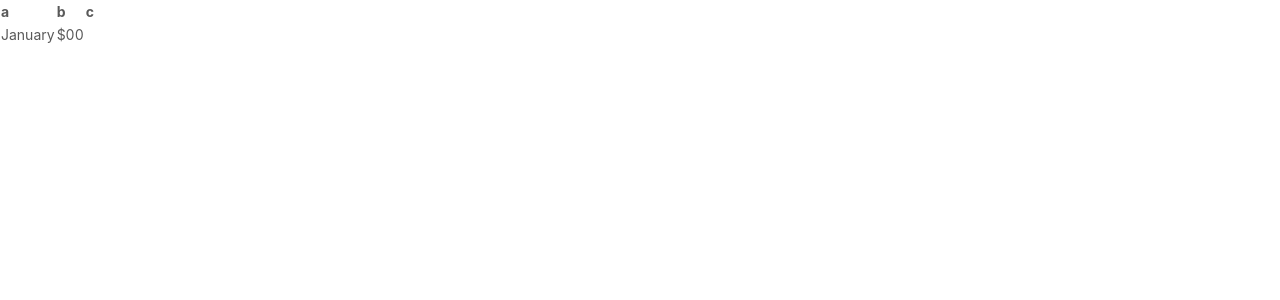
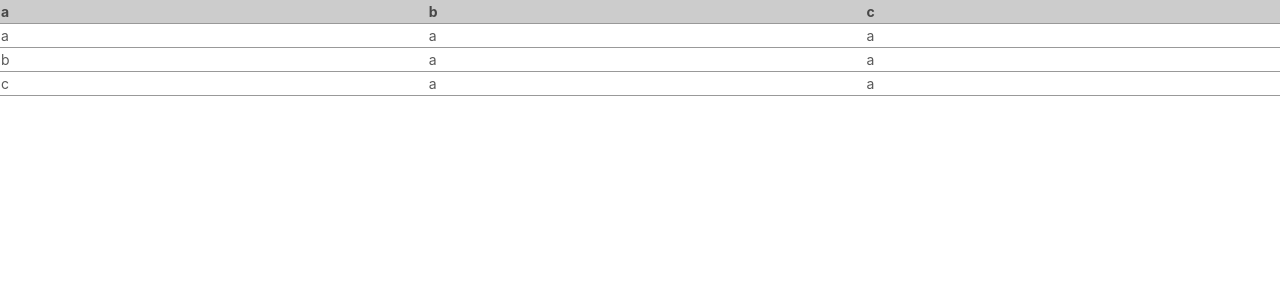
Before and after one commit to MasonEast/table-mason, a React app: page / in a window 1280 px wide. Shown: the top 300 px of the page. Built offline with nearby package versions, Linux system fonts and the light colour scheme.

Commit message:
body组件基础开发

```diff
--- a/config/webpack.config.js
+++ b/config/webpack.config.js
@@ -9,7 +9,6 @@ const TerserPlugin = require('terser-webpack-plugin')
 const CopyWebpackPlugin = require('copy-webpack-plugin')
 // const WebpackParallelUglifyPlugin = require('webpack-parallel-uglify-plugin')
 const ISDEV = process.env.NODE_ENV === 'development'
-console.log(ISDEV)
 
 const getPath = (_path) => {
     return path.resolve(__dirname, _path)
@@ -46,7 +45,6 @@ module.exports = {
                         loader: MiniCssExtractPlugin.loader,    //使用了该loader就不要再用style-loader了
                         options: {                              //配置在开发环境下， css发生变化也可以热更新，方便开发
                             hmr: ISDEV,
-                            reloadAll: true,
                         },
                     },
                     // 'style-loader',
@@ -143,6 +141,11 @@ module.exports = {
         new CopyWebpackPlugin([                         // 拷贝生成的文件到dist目录 这样每次不必手动去cv
             { from: 'config/static', to: 'static' }
         ]),
+
+        new MiniCssExtractPlugin({
+            filename: ISDEV ? '[name].css' : '[name].[hash].css',
+            chunkFilename: ISDEV ? '[id].css' : '[id].[hash].css'
+        }),
     ],
     resolve: {
         alias: {                                        //设置别名
--- a/config/webpack.prod.js
+++ b/config/webpack.prod.js
@@ -29,10 +29,7 @@ module.exports = WebpackMerge(webpackConfig, {
             to: path.resolve(__dirname, '../dist')
         }]),
         new CleanWebpackPlugin(),
-        new MiniCssExtractPlugin({
-            filename: ISDEV ? '[name].css' : '[name].[hash].css',
-            chunkFilename: ISDEV ? '[id].css' : '[id].[hash].css'
-        }),
+
     ],
     optimization: {
         minimizer: [
--- /dev/null
+++ b/src/Body/index.tsx
@@ -0,0 +1,26 @@
+import React from 'react'
+
+export interface BodyRows<RecordType> {
+    rowsData: RecordType[]
+}
+
+function Body<RecordType>({ rowsData }: BodyRows<RecordType>) {
+    console.log(rowsData)
+    return (
+        <tbody>
+            {
+                rowsData.map(item => {
+                    return <tr>
+                        {
+                            Object.keys(item).map(subItem => {
+                                return <td>{item[subItem]}</td>
+                            })
+                        }
+                    </tr>
+                })
+            }
+        </tbody>
+    )
+}
+
+export default Body
--- a/src/app.less
+++ b/src/app.less
@@ -1,6 +1,13 @@
-.a{
-    color: #ccc;
-    .b{
-        color: red
-    }
+table{
+    border-spacing: 0;
+    width: 100%;
 }
+
+td, th{
+    border-bottom: 1px solid #999
+}
+
+th{
+    text-align: left;
+    background-color: #ccc;
+}
--- a/src/app.tsx
+++ b/src/app.tsx
@@ -2,6 +2,7 @@ import React from 'react'
 import ReactDom from 'react-dom'
 import { Button } from 'antd'
 import Examples from './examples'
+import '@/app.less'
 
 const App = () => {
     return <Examples.BaseTable />
--- a/src/examples/baseTable.tsx
+++ b/src/examples/baseTable.tsx
@@ -9,7 +9,11 @@ export default function BaseTable() {
                 { className: 'b' },
                 { className: 'c' }
             ]}
-            data={[]}
+            data={[
+                { className: 'a', className2: 'a', className3: 'a', },
+                { className: 'b', className2: 'a', className3: 'a', },
+                { className: 'c', className2: 'a', className3: 'a', }
+            ]}
         />
     )
 }
--- a/src/table.tsx
+++ b/src/table.tsx
@@ -2,6 +2,7 @@ import React, { useCallback, useMemo, createContext, useContext } from 'react'
 import { DefaultRecordType, TableComponents, GetComponent, CustomizeComponent } from '@/interface'
 import { getPathValue, mergeObject } from '@/utils/dataTreatingUtil'
 import Header from '@/Header'
+import Body from '@/Body'
 export interface TableProps<RecordType extends DefaultRecordType> {
     columns?: Array<RecordType>,
     data?: RecordType[],
@@ -40,12 +41,9 @@ function Table<RecordType extends DefaultRecordType>(props: TableProps<RecordTyp
                 <Header
                     columns={columns}
                 />
-                <tbody>
-                    <tr>
-                        <td>January</td>
-                        <td>$00</td>
-                    </tr>
-                </tbody>
+                <Body
+                    rowsData={data}
+                />
                 <tfoot></tfoot>
             </table>
         </TableContext.Provider>
```
